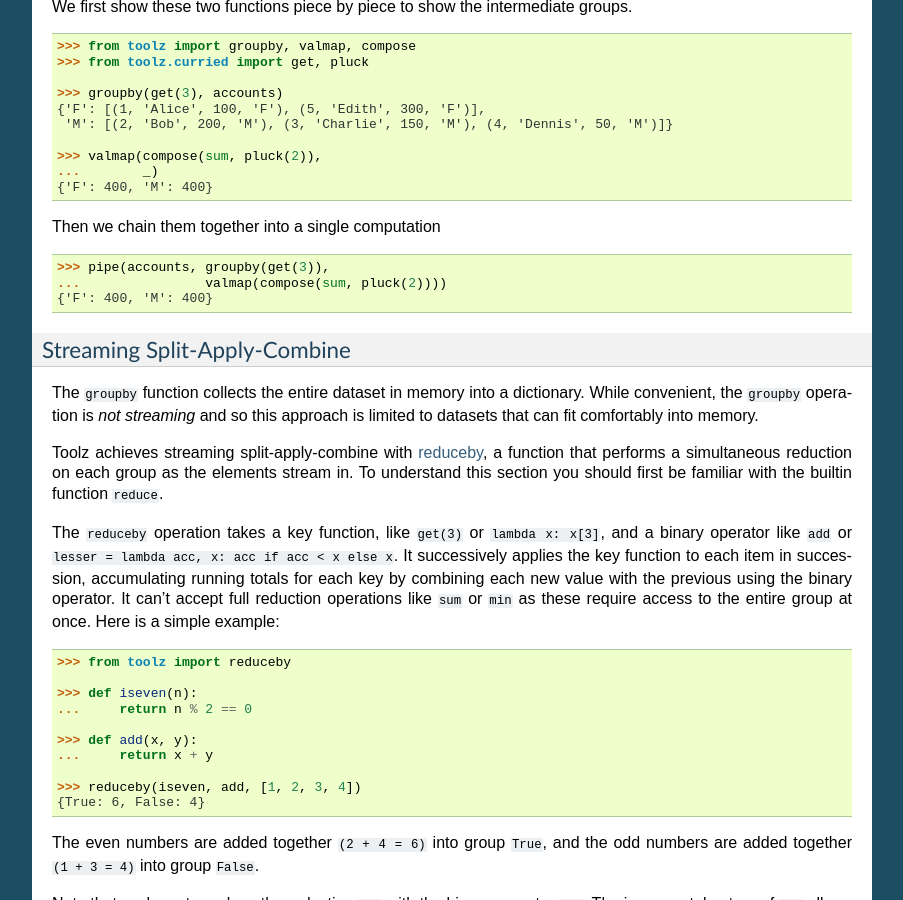
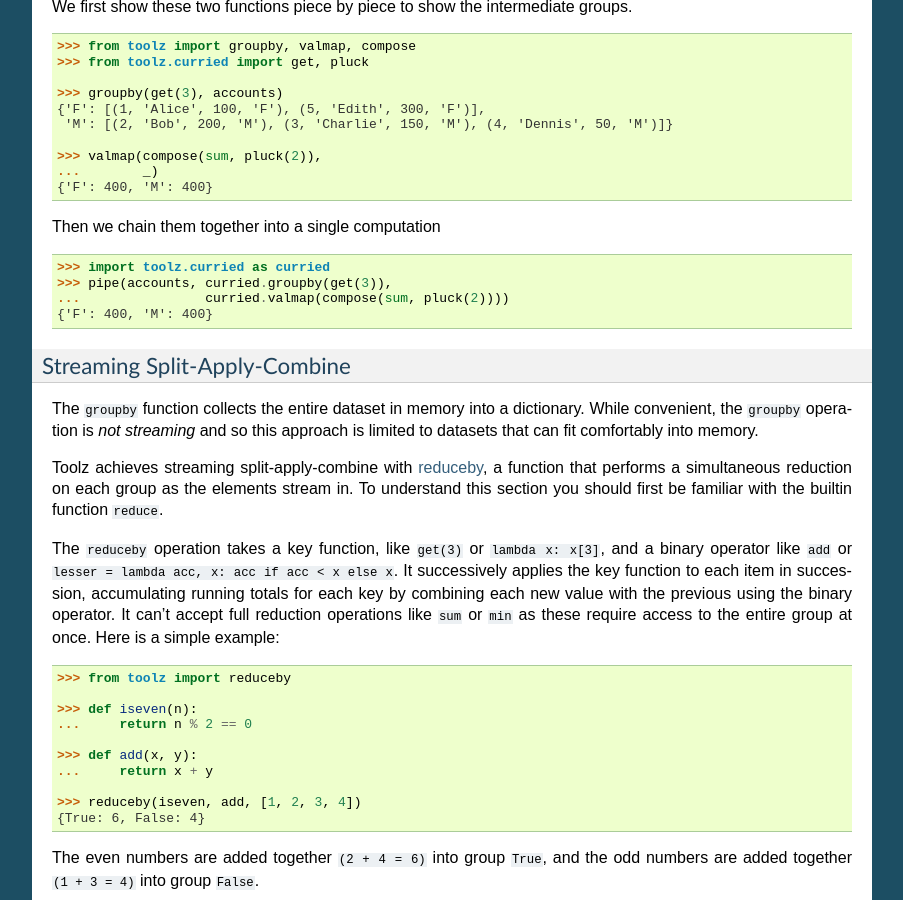
Before and after one commit to pytoolz/toolz, a Sphinx documentation site: the page built from doc/source/streaming-analytics.rst, in a window 1280 px wide and 900 px high, scrolled down 1206 px. Shown: the whole window, without its empty margins (198-1101 px from the left). Built offline with Sphinx 7.4.7, drawn with Linux system fonts in a browser that asks for light colours; the version number could not be read and is left out.

Commit message:
update non-working code example to use curried analogs

```diff
--- a/doc/source/streaming-analytics.rst
+++ b/doc/source/streaming-analytics.rst
@@ -97,8 +97,9 @@ Then we chain them together into a single computation
 
 .. code::
 
-   >>> pipe(accounts, groupby(get(3)),
-   ...                valmap(compose(sum, pluck(2))))
+   >>> import toolz.curried as curried
+   >>> pipe(accounts, curried.groupby(get(3)),
+   ...                curried.valmap(compose(sum, pluck(2))))
    {'F': 400, 'M': 400}
 
 
```
